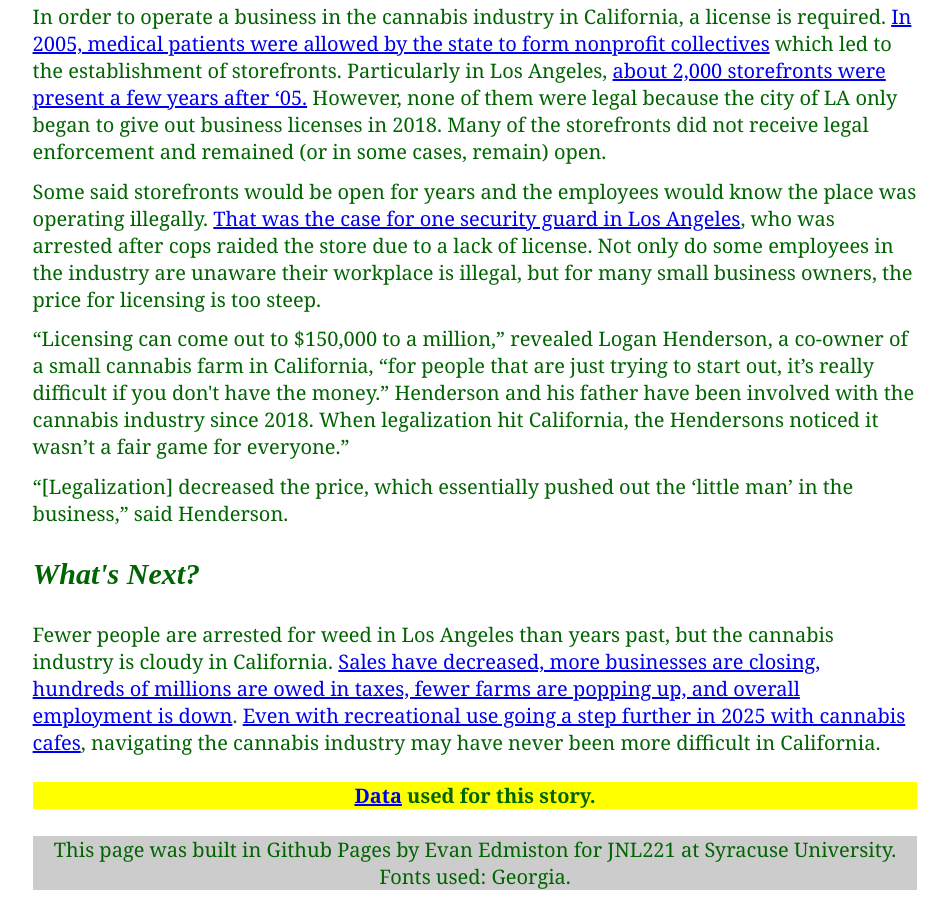
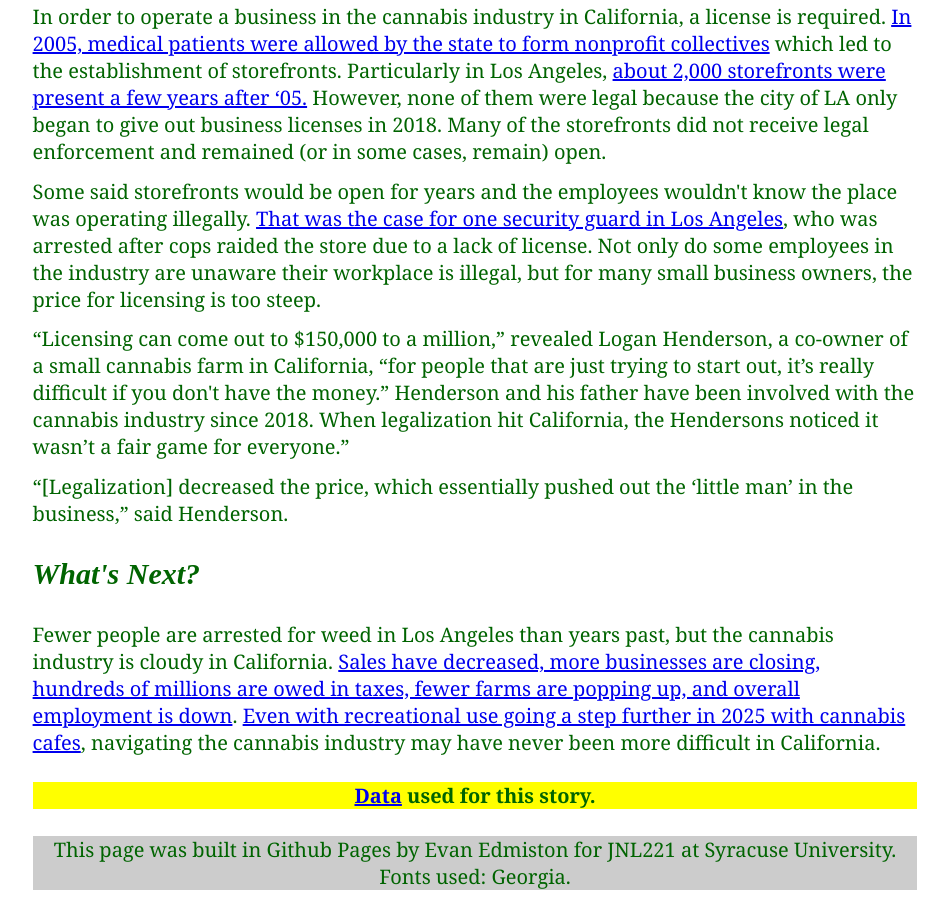
Before and after one commit to ekedmist/jnl221_edmiston, a plain HTML site: page index.html in a window 1280 px wide. Shown: the part 3033-3931 px from the top of the page, without its empty margins (165-1113 px from the left). Drawn offline with Linux system fonts and the light colour scheme.

Commit message:
Update index.html

```diff
--- a/index.html
+++ b/index.html
@@ -50,7 +50,7 @@
 		<section>
 			<h3>The effect on 'the little guy'...</h3>
 			<p> In order to operate a business in the cannabis industry in California, a license is required. <a href="https://leginfo.legislature.ca.gov/faces/billNavClient.xhtml?bill_id=200320040SB420">In 2005, medical patients were allowed by the state to form nonprofit collectives</a> which led to the establishment of storefronts. Particularly in Los Angeles, <a href="https://www.politico.com/news/magazine/2021/02/09/los-angeles-legalization-cannabis-criminalization-467572">about 2,000 storefronts were present a few years after ‘05.</a> However, none of them were legal because the city of LA only began to give out business licenses in 2018. Many of the storefronts did not receive legal enforcement and remained (or in some cases, remain) open.</p>
-			<p>Some said storefronts would be open for years and the employees would know the place was operating illegally. <a href="https://www.politico.com/news/magazine/2021/02/09/los-angeles-legalization-cannabis-criminalization-467572">That was the case for one security guard in Los Angeles</a>, who was arrested after cops raided the store due to a lack of license. Not only do some employees in the industry are unaware their workplace is illegal, but for many small business owners, the price for licensing is too steep.</p>
+			<p>Some said storefronts would be open for years and the employees wouldn't know the place was operating illegally. <a href="https://www.politico.com/news/magazine/2021/02/09/los-angeles-legalization-cannabis-criminalization-467572">That was the case for one security guard in Los Angeles</a>, who was arrested after cops raided the store due to a lack of license. Not only do some employees in the industry are unaware their workplace is illegal, but for many small business owners, the price for licensing is too steep.</p>
 			<p>“Licensing can come out to $150,000 to a million,” revealed Logan Henderson, a co-owner of a small cannabis farm in California, “for people that are just trying to start out, it’s really difficult if you don't have the money.” Henderson and his father have been involved with the cannabis industry since 2018. When legalization hit California, the Hendersons noticed it wasn’t a fair game for everyone.”</p>
 			<p>“[Legalization] decreased the price, which essentially pushed out the ‘little man’ in the business,” said Henderson.</p>
 			<h3>What's Next?</h3>
```
